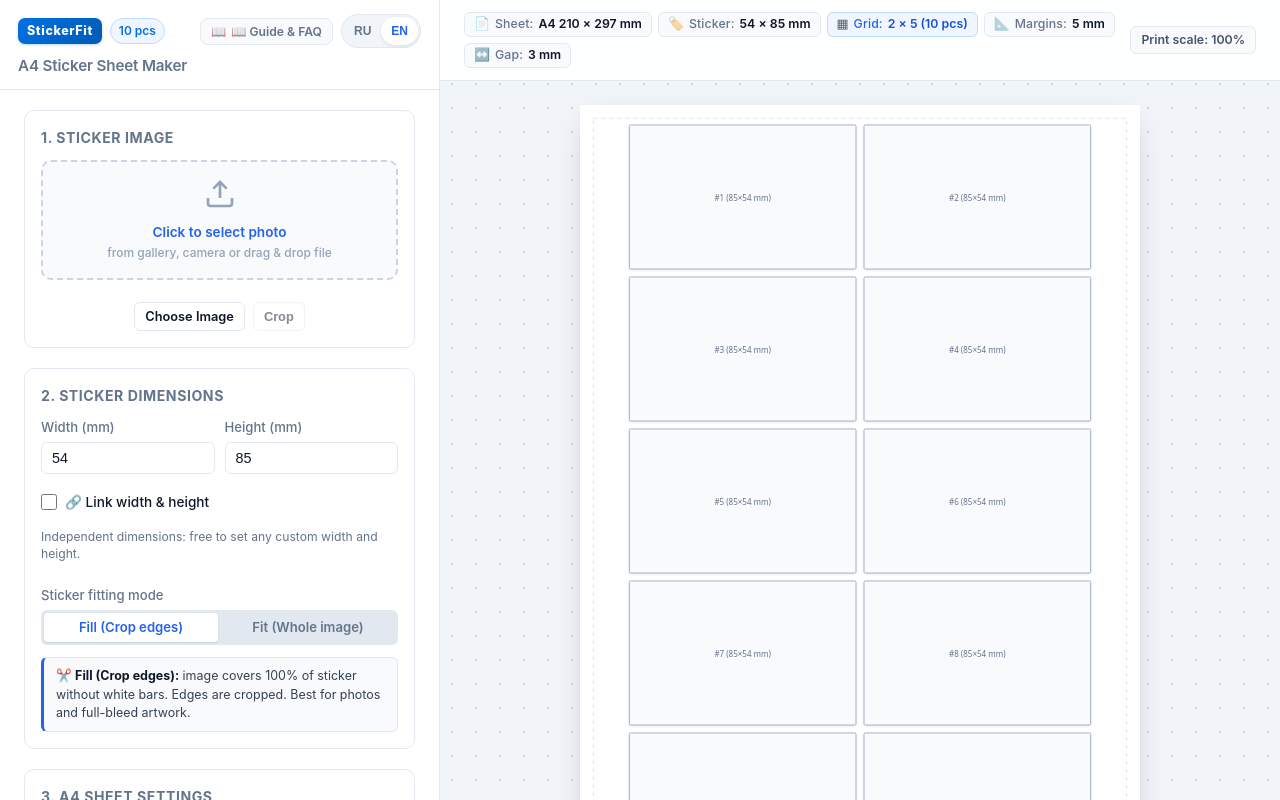
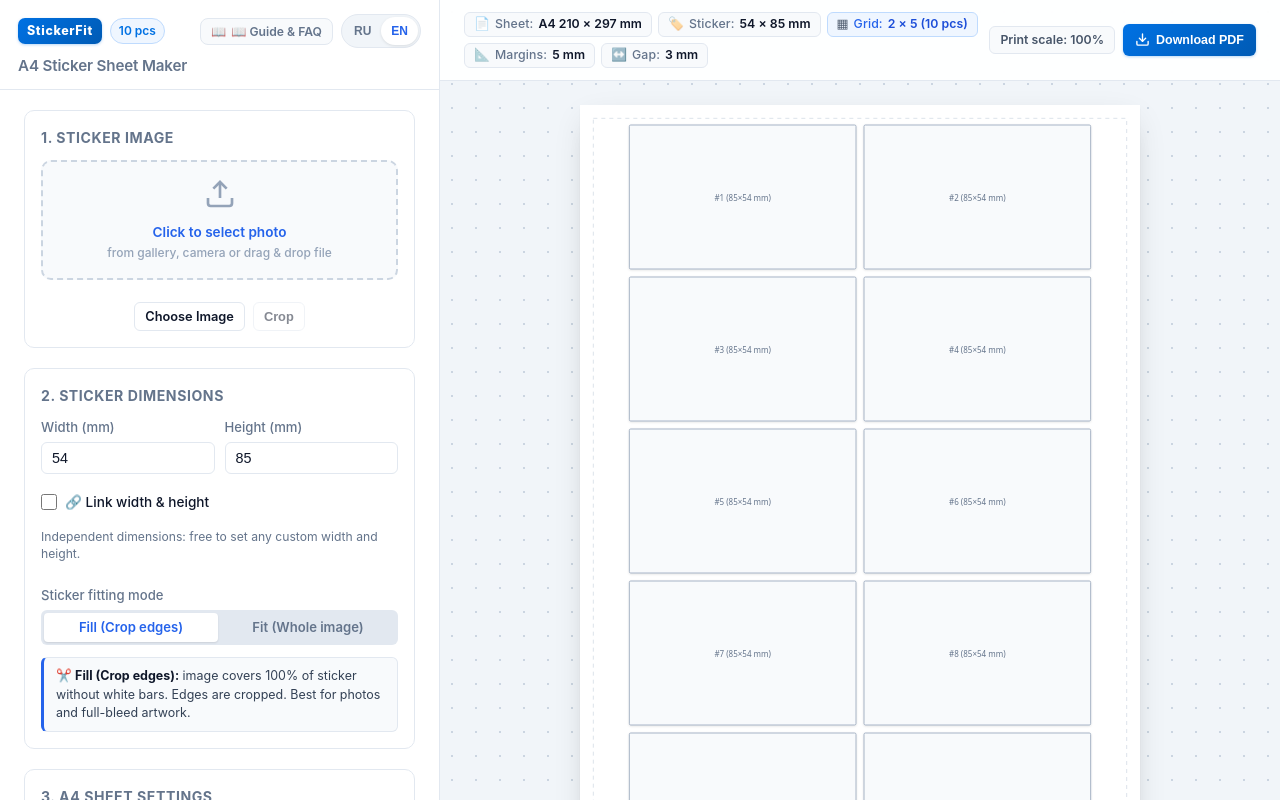
Before and after one commit to sefga/sticker-sheet-a4-generator, a website built with Vite: page index.html in a window 1280 px wide. Built offline with nearby package versions, Linux system fonts and the light colour scheme; some packages are replaced by stand-ins of ours.

Commit message:
feat(ui): добавить кнопку быстрого экспорта в шапку и обновить чипы параметров по Apple HIG
- Продублирована ключевая кнопка «Скачать PDF» в правом верхнем углу шапки превью
- Переработана панель характеристик листа: внедрены капсульные чипы Apple HIG с микро-иконками вместо архаичных точек
- Устранен баг типографического слипания текста после двоеточий во flex-контейнере
- Добавлены переводы для краткой кнопки экспорта (btnDownloadPdfShort) в русскую и английскую локали
- Обновлен скрипт apple-design-critic.mjs с автоматической проверкой наличия верхней кнопки экспорта и форматирования чипов

```diff
--- a/index.html
+++ b/index.html
@@ -366,10 +366,18 @@
         <div class="preview-stats-bar" id="previewHeaderStats">
           Загрузка листа A4...
         </div>
-        <div class="preview-header-scale">
+        <div class="preview-header-actions">
           <span class="scale-badge" id="previewScaleBadge" data-i18n="previewScale">
             Масштаб печати: 100%
           </span>
+          <button type="button" class="btn-header-export" id="btnHeaderDownloadPdf" data-i18n-title="btnDownloadPdf" title="Скачать PDF для печати" aria-label="Скачать PDF для печати">
+            <svg width="15" height="15" viewBox="0 0 24 24" fill="none" stroke="currentColor" stroke-width="2.2" stroke-linecap="round" stroke-linejoin="round" aria-hidden="true">
+              <path d="M21 15v4a2 2 0 0 1-2 2H5a2 2 0 0 1-2-2v-4"></path>
+              <polyline points="7 10 12 15 17 10"></polyline>
+              <line x1="12" y1="15" x2="12" y2="3"></line>
+            </svg>
+            <span data-i18n="btnDownloadPdfShort">Скачать PDF</span>
+          </button>
         </div>
       </div>
 
--- a/src/i18n.ts
+++ b/src/i18n.ts
@@ -113,6 +113,7 @@ export const translations = {
     // Секция 6: Экспорт и печать
     secExportTitle: '6. Экспорт и печать',
     btnDownloadPdf: 'Скачать PDF для печати',
+    btnDownloadPdfShort: 'Скачать PDF',
     btnPrintPdf: '🖨️ Печать',
     printNotice: '💡 <strong>Важно при печати:</strong> В диалоге принтера обязательно установите масштаб <strong>«100%»</strong> или <strong>«Реальный размер»</strong> (Actual size). Не используйте режим «По размеру страницы» (Fit to page), чтобы сохранить точные размеры наклеек в мм!',
     btnCalibrationPdf: '📏 Проверить масштаб принтера (Калибровка A4)',
@@ -310,6 +311,7 @@ export const translations = {
     // Section 6: Export & Print
     secExportTitle: '6. Export & Print',
     btnDownloadPdf: 'Download Print-Ready PDF',
+    btnDownloadPdfShort: 'Download PDF',
     btnPrintPdf: '🖨️ Print',
     printNotice: '💡 <strong>Important when printing:</strong> In your printer dialog, always select <strong>«100%»</strong> or <strong>«Actual size»</strong>. Do not use «Fit to page» or «Shrink to fit» to preserve exact physical sticker dimensions in millimeters!',
     btnCalibrationPdf: '📏 Check Printer Scale (A4 Calibration)',
--- a/src/styles.css
+++ b/src/styles.css
@@ -690,6 +690,47 @@ input.input-has-error {
   border-color: #93c5fd;
 }
 
+.preview-header-actions {
+  display: flex;
+  align-items: center;
+  gap: 8px;
+  flex-shrink: 0;
+}
+
+.btn-header-export {
+  display: inline-flex;
+  align-items: center;
+  gap: 6px;
+  background: linear-gradient(135deg, #0071e3, #005bb5);
+  color: #ffffff;
+  font-size: 0.78rem;
+  font-weight: 600;
+  padding: 5px 12px;
+  height: 32px;
+  border-radius: 6px;
+  border: none;
+  cursor: pointer;
+  box-shadow: 0 1px 3px rgba(0, 113, 227, 0.28);
+  transition: all 0.18s cubic-bezier(0.16, 1, 0.3, 1);
+  white-space: nowrap;
+  user-select: none;
+}
+
+.btn-header-export:hover {
+  background: linear-gradient(135deg, #0077ed, #0063c7);
+  box-shadow: 0 3px 8px rgba(0, 113, 227, 0.38);
+  transform: translateY(-1px);
+}
+
+.btn-header-export:active {
+  transform: translateY(0);
+  box-shadow: 0 1px 2px rgba(0, 113, 227, 0.2);
+}
+
+.btn-header-export svg {
+  flex-shrink: 0;
+}
+
 .scale-badge {
   font-size: 0.77rem;
   font-weight: 600;
@@ -1372,9 +1413,20 @@ input.input-has-error {
     display: none;
   }
 
-  .preview-header-scale .scale-badge {
+  .preview-header-actions {
+    gap: 6px;
+  }
+
+  .preview-header-actions .scale-badge {
     font-size: 0.72rem;
     padding: 3px 6px;
+  }
+
+  .btn-header-export {
+    font-size: 0.74rem;
+    padding: 4px 9px;
+    height: 28px;
+    gap: 4px;
   }
 
   .sheet-viewport-wrapper {
--- a/src/ui/controls.ts
+++ b/src/ui/controls.ts
@@ -454,6 +454,7 @@ export class UIController {
 
     // 8. Кнопки экспорта
     document.getElementById('btnDownloadPdf')?.addEventListener('click', () => this.handleDownloadPdf());
+    document.getElementById('btnHeaderDownloadPdf')?.addEventListener('click', () => this.handleDownloadPdf());
     document.getElementById('btnPrintPdf')?.addEventListener('click', () => this.handlePrintPdf());
     document.getElementById('btnCalibrationPdf')?.addEventListener('click', () => this.handleCalibrationPdf());
     document.getElementById('btnResetSettings')?.addEventListener('click', () => {
```
Also changed, not shown: scripts/apple-design-critic.mjs (+10 -0 lines).
